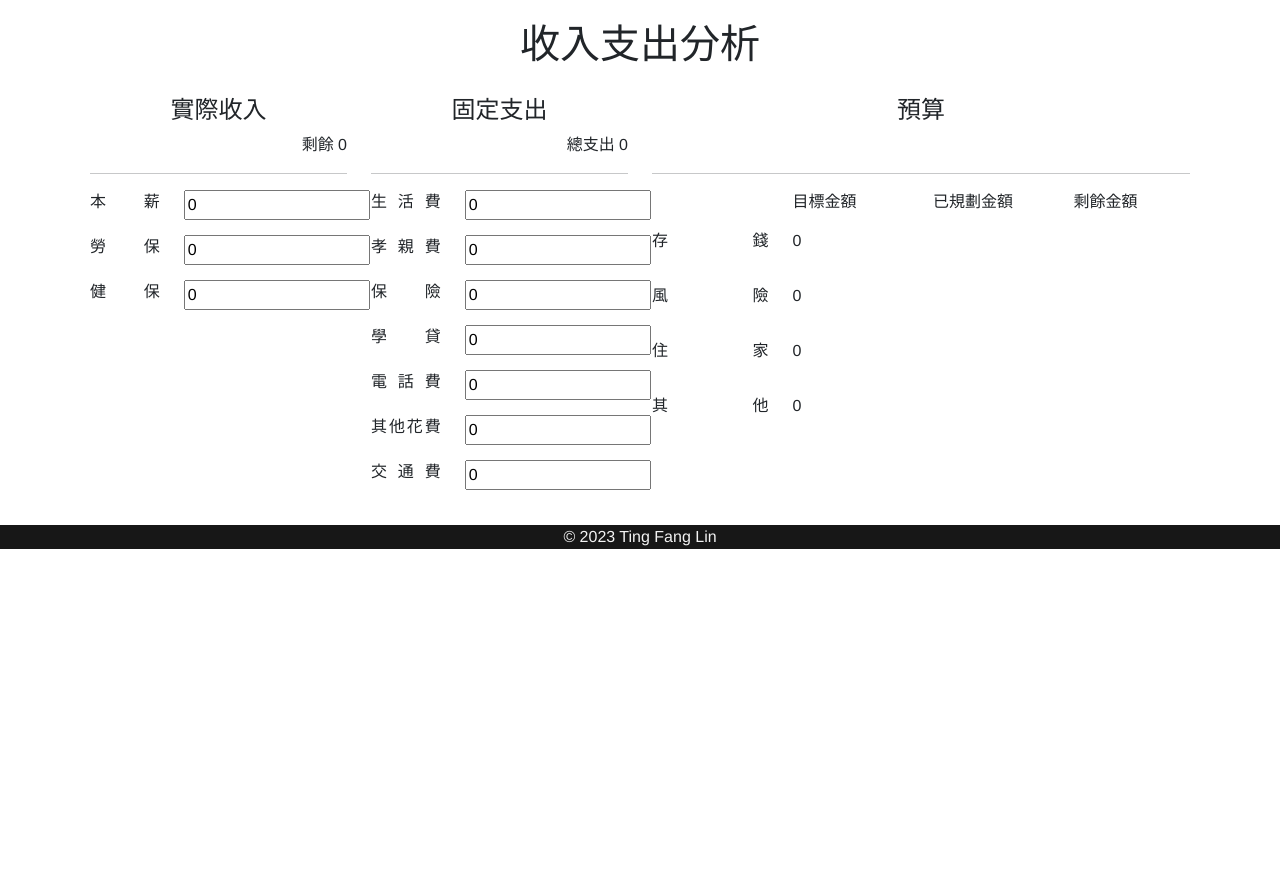
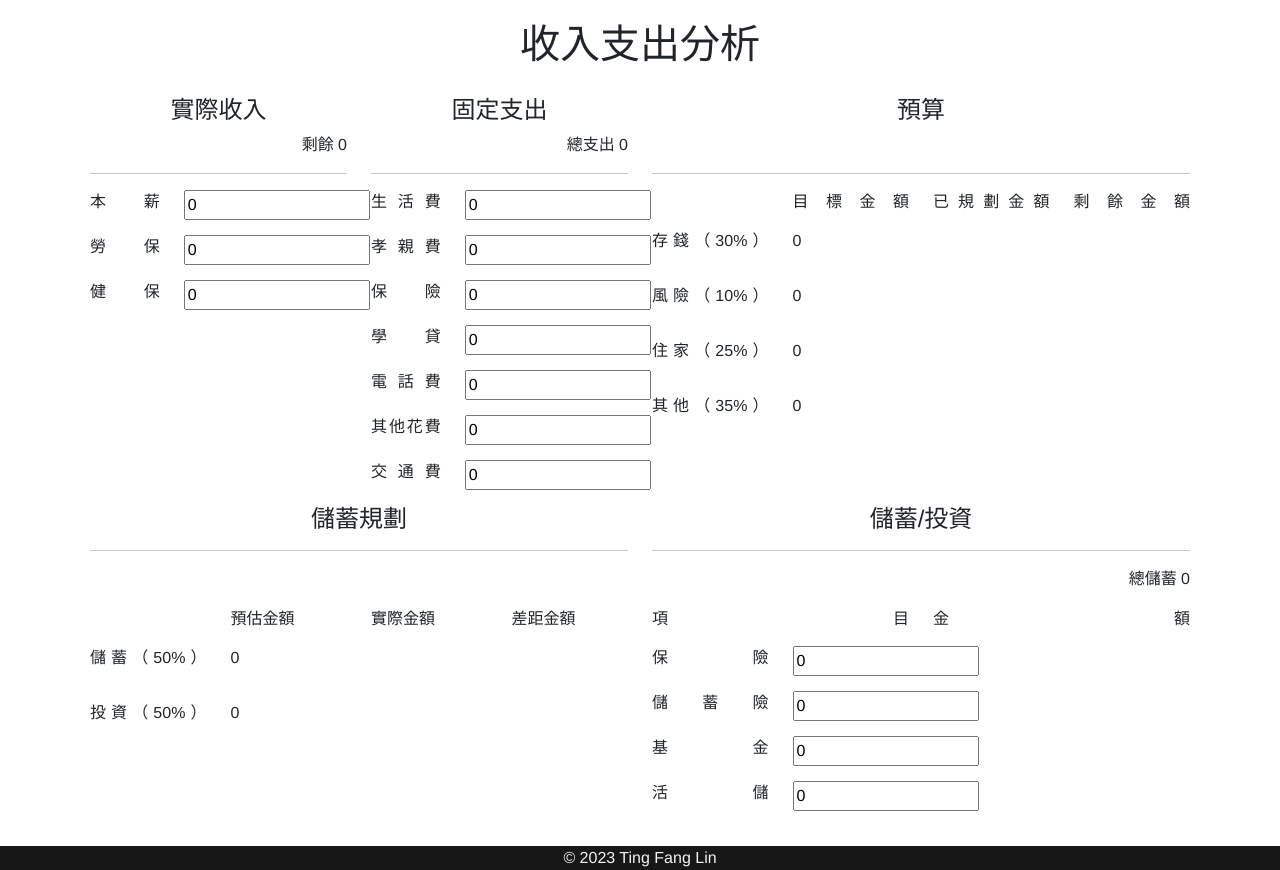
Before and after one commit to LinTF/IncomePlan, a Vue app: page / in a window 1280 px wide. Before the commit the page ends 800 px from the top, so only its background shows below. Built offline with nearby package versions, Linux system fonts and the light colour scheme.

Commit message:
完成實際收入元件

```diff
--- /dev/null
+++ b/src/components/incomeBlock.vue
@@ -0,0 +1,73 @@
+<template>
+    <div id="income">
+        <h4>實際收入</h4>
+        <p class="txt-right">剩餘 {{ incomeTotal }} </p>
+        <hr />
+        <div>
+            <div class="income-item">
+                <div class="row">
+                    <div class="col-4 title">
+                        <span>本薪</span>
+                    </div>
+                    <div class="col-8">
+                        <input type="text" v-model="income" @keyup="total" />
+                    </div>
+                </div>
+            </div>
+
+            <div class="income-item">
+                <div class="row">
+                    <div class="col-4 title">
+                        <span>勞保</span>
+                    </div>
+                    <div class="col-8">
+                        <input type="text" v-model="laborInsurance" @keyup="total" />
+                    </div>
+                </div>
+            </div>
+            <div class="income-item">
+                <div class="row">
+                    <div class="col-4 title">
+                        <span>健保</span>
+                    </div>
+                    <div class="col-8">
+                        <input type="text" v-model="healthInsurance" @keyup="total" />
+                    </div>
+                </div>
+            </div>
+        </div>
+    </div>
+</template>
+
+<script>
+    export default {
+        name: 'incomeBlock',
+        components: {
+
+        },
+        data() {
+            return {
+                // 收入
+                /// 實際收入
+                incomeTotal: 0,
+                /// 本薪
+                income: 0,
+                /// 勞保
+                laborInsurance: 0,
+                /// 健保
+                healthInsurance: 0,
+            }
+        },
+        computed: {
+            total: function () {
+                this.incomeTotal = parseInt(this.income) - parseInt(this.laborInsurance) - parseInt(this.healthInsurance);
+                this.$emit('incomeTotalKeyup', this.incomeTotal);
+            },
+        }
+    }
+
+</script>
+
+<style>
+
+</style>
--- a/src/pages/App.vue
+++ b/src/pages/App.vue
@@ -6,48 +6,14 @@
         <div class="container">
             <div class="row">
                 <div class="col-md-3">
-                    <div id="income">
-                        <h4>實際收入</h4>
-                        <p class="txt-right">剩餘 {{ incomeTotal }} </p>
-                        <hr />
-                        <div class="income-item">
-                            <div class="row">
-                                <div class="col-4 title">
-                                    <span>本薪</span>
-                                </div>
-                                <div class="col-8">
-                                    <input type="text" v-model="income" @keyup="total" />
-                                </div>
-                            </div>
-                        </div>
-
-                        <div class="income-item">
-                            <div class="row">
-                                <div class="col-4 title">
-                                    <span>勞保</span>
-                                </div>
-                                <div class="col-8">
-                                    <input type="text" v-model="laborInsurance" @keyup="total" />
-                                </div>
-                            </div>
-                        </div>
-                        <div class="income-item">
-                            <div class="row">
-                                <div class="col-4 title">
-                                    <span>健保</span>
-                                </div>
-                                <div class="col-8">
-                                    <input type="text" v-model="healthInsurance" @keyup="total" />
-                                </div>
-                            </div>
-                        </div>
-                    </div>
+                    <incomeBlock @incomeTotalKeyup="incomeTotal" />
                 </div>
                 <div class="col-md-3">
                     <div id="outlay">
                         <h4>固定支出</h4>
                         <p class="txt-right">總支出 {{ outlayTotal }}</p>
                         <hr />
+                        <div>
                             <div class="income-item">
                                 <div class="row">
                                     <div class="col-4 title">
@@ -120,22 +86,24 @@
                             </div>
                         </div>
                     </div>
+                </div>
                 <div class="col-md-6">
                     <div id="budget">
                         <h4>預算</h4>
                         <br />
                         <hr />
+                        <div>
                             <div class="income-item">
                                 <div class="row">
                                     <div class="col-3 title">
                                     </div>
-                                <div class="col-3">
+                                    <div class="col-3 title">
                                         <span class="txt-center">目標金額</span>
                                     </div>
-                                <div class="col-3">
+                                    <div class="col-3 title">
                                         <span class="txt-center">已規劃金額</span>
                                     </div>
-                                <div class="col-3">
+                                    <div class="col-3 title">
                                         <span class="txt-center">剩餘金額</span>
                                     </div>
                                 </div>
@@ -143,17 +111,17 @@
                             <div class="income-item">
                                 <div class="row">
                                     <div class="col-3 title">
-                                    <span>存錢</span>
+                                        <span>存錢（30%）</span>
                                     </div>
                                     <div class="col-9">
-                                    <p>{{ saveMpney }}</p>
+                                        <p>{{ saveMoney }}</p>
                                     </div>
                                 </div>
                             </div>
                             <div class="income-item">
                                 <div class="row">
                                     <div class="col-3 title">
-                                    <span>風險</span>
+                                        <span>風險（10%）</span>
                                     </div>
                                     <div class="col-9">
                                         <p>{{ risk }}</p>
@@ -163,7 +131,7 @@
                             <div class="income-item">
                                 <div class="row">
                                     <div class="col-3 title">
-                                    <span>住家</span>
+                                        <span>住家（25%）</span>
                                     </div>
                                     <div class="col-9">
                                         <p>{{ house }}</p>
@@ -173,10 +141,114 @@
                             <div class="income-item">
                                 <div class="row">
                                     <div class="col-3 title">
-                                    <span>其他</span>
+                                        <span>其他（35%）</span>
                                     </div>
                                     <div class="col-9">
                                         <p>{{ otherConsumption }}</p>
+                                    </div>
+                                </div>
+                            </div>
+                        </div>
+                    </div>
+                </div>
+                <div class="col-md-6">
+                    <div id="save-plan">
+                        <h4>儲蓄規劃</h4>
+                        <hr />
+                        <p><br /></p>
+                        <div>
+                            <div class="income-item">
+                                <div class="row">
+                                    <div class="col-3 title">
+                                    </div>
+                                    <div class="col-3">
+                                        <span class="txt-center">預估金額</span>
+                                    </div>
+                                    <div class="col-3">
+                                        <span class="txt-center">實際金額</span>
+                                    </div>
+                                    <div class="col-3">
+                                        <span class="txt-center">差距金額</span>
+                                    </div>
+                                </div>
+                            </div>
+                            <div class="income-item">
+                                <div class="row">
+                                    <div class="col-3 title">
+                                        <span>儲蓄（50%）</span>
+                                    </div>
+                                    <div class="col-9">
+                                        <p>{{ saveBank }}</p>
+                                    </div>
+                                </div>
+                            </div>
+                            <div class="income-item">
+                                <div class="row">
+                                    <div class="col-3 title">
+                                        <span>投資（50%）</span>
+                                    </div>
+                                    <div class="col-9">
+                                        <p>{{ investment }}</p>
+                                    </div>
+                                </div>
+                            </div>
+                        </div>
+                    </div>
+                </div>
+                <div class="col-md-6">
+                    <div id="save-plan">
+                        <h4>儲蓄/投資</h4>
+                        <hr />
+                        <p class="txt-right">總儲蓄 {{ saveTotal }}</p>
+                        <div>
+                            <div class="income-item">
+                                <div class="row">
+                                    <div class="col-6 title">
+                                        <span class="txt-center">項目</span>
+                                    </div>
+                                    <div class="col-6 title">
+                                        <span class="txt-center">金額</span>
+                                    </div>
+                                </div>
+                            </div>
+                            <div class="income-item">
+                                <div class="row">
+                                    <div class="col-3 title">
+                                        <span>保險</span>
+                                    </div>
+                                    <div class="col-9">
+                                        <input type="text" v-model="saveInsurance" @keyup="saveAll" />
+                                    </div>
+                                </div>
+                            </div>
+                            <div class="income-item">
+                                <div class="row">
+                                    <div class="col-3 title">
+                                        <span>儲蓄險</span>
+                                    </div>
+                                    <div class="col-9">
+                                        <input type="text" v-model="savings" @keyup="saveAll" />
+                                    </div>
+                                </div>
+                            </div>
+                            <div class="income-item">
+                                <div class="row">
+                                    <div class="col-3 title">
+                                        <span>基金</span>
+                                    </div>
+                                    <div class="col-9">
+                                        <input type="text" v-model="foundation" @keyup="saveAll" />
+                                    </div>
+                                </div>
+                            </div>
+                            <div class="income-item">
+                                <div class="row">
+                                    <div class="col-3 title">
+                                        <span>活儲</span>
+                                    </div>
+                                    <div class="col-9">
+                                        <input type="text" v-model="bankMoney" @keyup="saveAll" />
+                                    </div>
                                 </div>
                             </div>
                         </div>
@@ -193,48 +265,82 @@
 
 <script>
     import footerBlock from '@/components/footerBolck.vue'
+    import incomeBlock from '@/components/incomeBlock.vue'
 
     export default {
         name: 'App',
         components: {
-            footerBlock
+            footerBlock,
+            incomeBlock
         },
         data() {
             return {
-                // 收入
-                incomeTotal: 0,
-                income: 0,
-                laborInsurance: 0,
-                healthInsurance: 0,
-
                 // 支出
+                /// 總支出
                 outlayTotal: 0,
+                /// 生活費
                 lifeCost: 0,
+                /// 孝親費
                 familyCost: 0,
+                /// 保險
                 insuranceCost: 0,
+                /// 學貸
                 studentLoans: 0,
+                /// 電話費
                 telephoneCost: 0,
+                /// 其他花費
                 otherCost: 0,
+                /// 交通費
                 transportationCost: 0,
 
                 // 預算
-                saveMpney: 0,
+                /// 存錢
+                saveMoney: 0,
+                /// 風險
                 risk: 0,
+                /// 住
                 house: 0,
-                otherConsumption: 0
+                /// 其他
+                otherConsumption: 0,
+
+                // 儲蓄規劃
+                /// 儲蓄
+                saveBank: 0,
+                /// 投資
+                investment: 0,
+
+                // 儲蓄/投資
+                /// 總儲蓄
+                saveTotal: 0,
+                /// 保險
+                saveInsurance: 0,
+                /// 儲蓄險
+                savings: 0,
+                /// 基金
+                foundation: 0,
+                /// 活儲
+                bankMoney: 0,
             }
         },
         computed: {
             total: function () {
-                this.incomeTotal = parseInt(this.income) - parseInt(this.laborInsurance) - parseInt(this.healthInsurance)
-                this.saveMpney = parseInt(this.income) * 0.3
                 this.risk = parseInt(this.income) * 0.1
                 this.house = parseInt(this.income) * 0.25
                 this.otherConsumption = parseInt(this.income) * 0.35
+                this.saveBank = parseInt(this.saveMoney) * 0.5
+                this.investment = parseInt(this.saveMoney) * 0.5
             },
             outlay: function () {
                 this.outlayTotal = parseInt(this.lifeCost) + parseInt(this.familyCost) + parseInt(this.insuranceCost) + parseInt(this.studentLoans) + parseInt(this.telephoneCost) + parseInt(this.otherCost) + parseInt(this.transportationCost)
             },
+            saveAll: function () {
+                this.saveTotal = parseInt(this.saveInsurance) + parseInt(this.savings) + parseInt(this.foundation) + parseInt(this.bankMoney)
+            }
+        },
+        methods: {
+            incomeTotal(incomeTotal) {
+                this.saveMoney = parseInt(incomeTotal) * 0.3
+            }
         }
     };
 </script>
```
Lines whose indentation alone changed are shown as unchanged.
